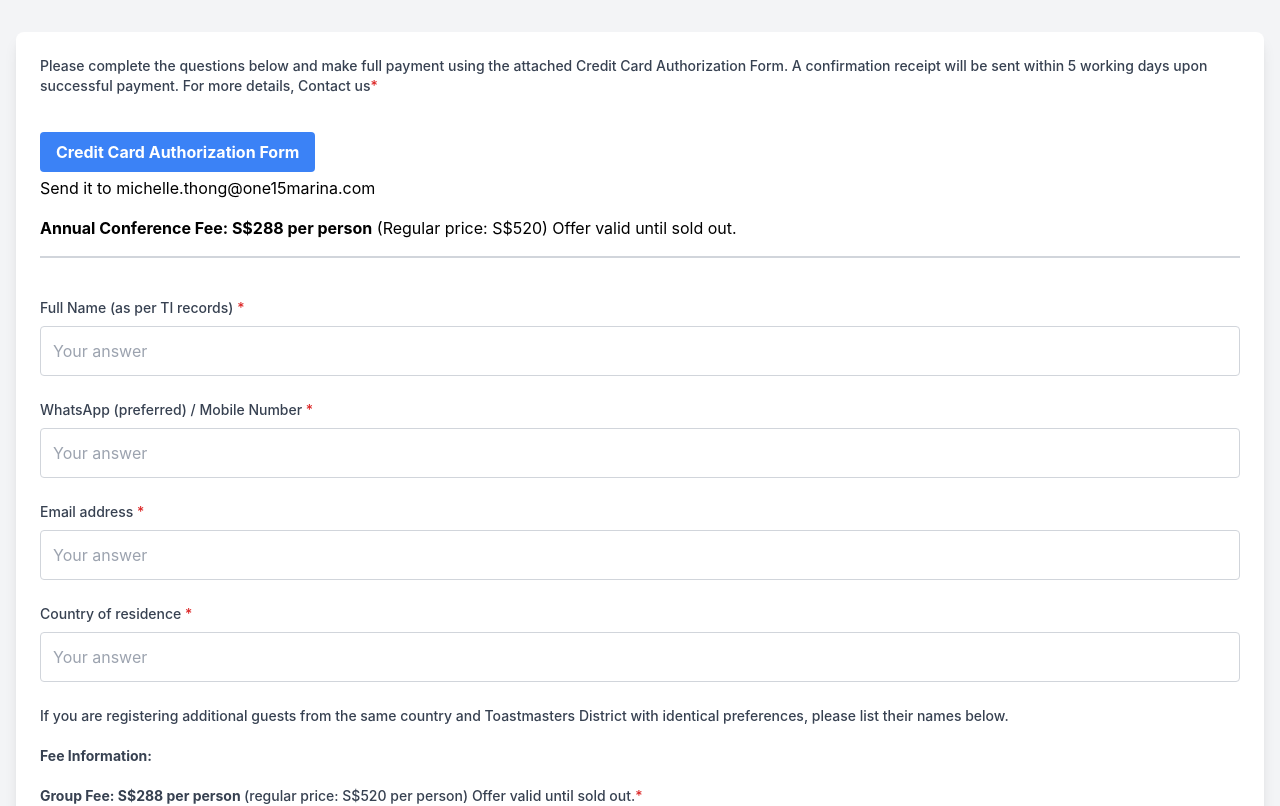
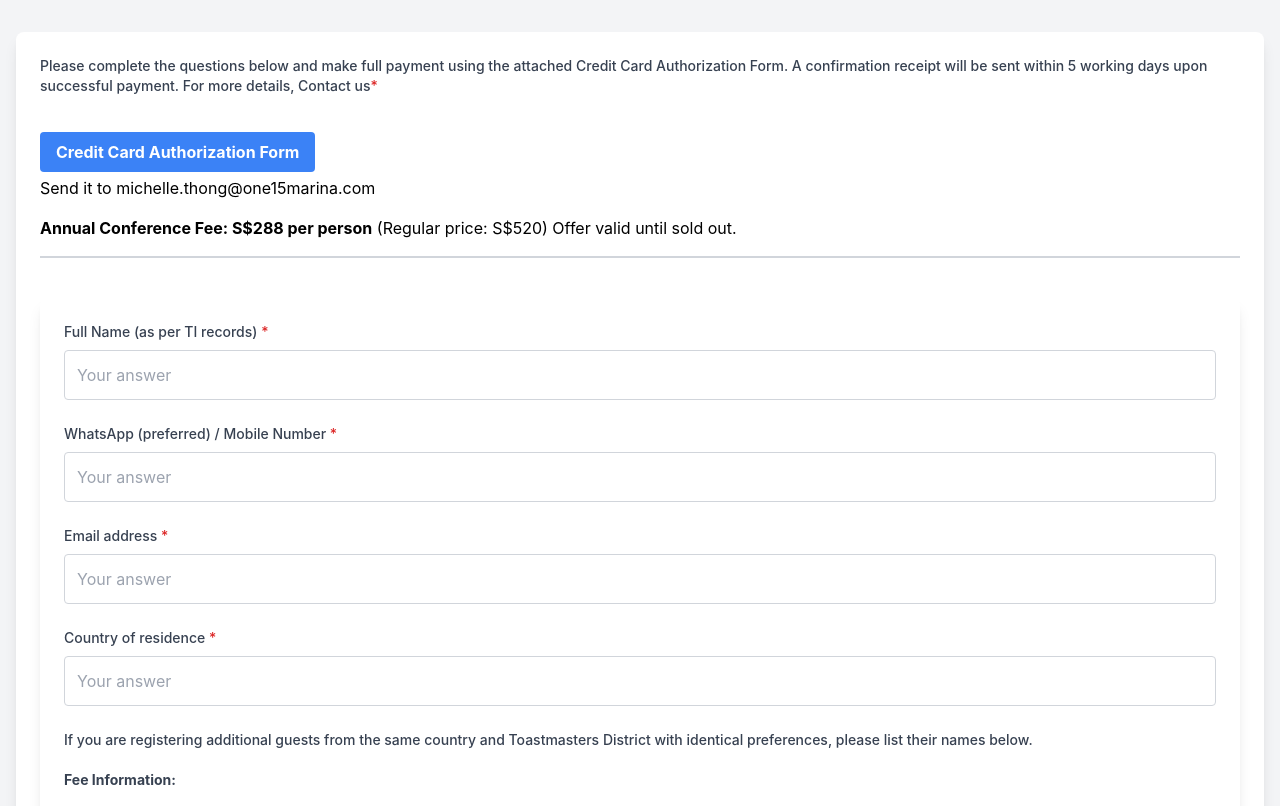
Before and after one commit to maksha19/ac-landing-page, a React (Create React App) app: page / in a window 1280 px wide. Shown: the part 3164-3970 px from the top of the page. Built offline with nearby package versions, Linux system fonts and the light colour scheme; a web font is replaced by a local one.

Commit message:
fix form submit

```diff
--- a/src/components/Form.tsx
+++ b/src/components/Form.tsx
@@ -90,9 +90,7 @@ const Form = () => {
                     className=" mb-8 font-bold text-3xl md:text-5xl uppercase w-full text-center p-1 ">
                     Registration form
                 </div>
-
-                <form
-                    onSubmit={(e) => { handleSubmit(e); }}
+                <div
                     className="mx-auto p-6 bg-white rounded-lg shadow-lg space-y-6"
                 >
                     <div className="flex flex-col">
@@ -110,6 +108,10 @@ const Form = () => {
                             <hr className="my-4 border-t-2 border-gray-300" />
                         </label>
                     </div>
+                    <form
+                        onSubmit={(e) => { handleSubmit(e); }}
+                        className="mx-auto p-6 bg-white rounded-lg shadow-lg space-y-6"
+                    >
                         <div className="flex flex-col">
                             <label htmlFor="fullName" className="text-sm font-medium text-gray-700">
                                 Full Name (as per TI records) <span className="text-red-600">*</span>
@@ -365,6 +367,7 @@ const Form = () => {
                                 </>
                         }
                     </form>
+                </div>
             </section>
             {isOpen && (
                 <div className="fixed inset-0 z-50 flex items-center justify-center bg-black bg-opacity-50">
```
Lines whose indentation alone changed are shown as unchanged.
